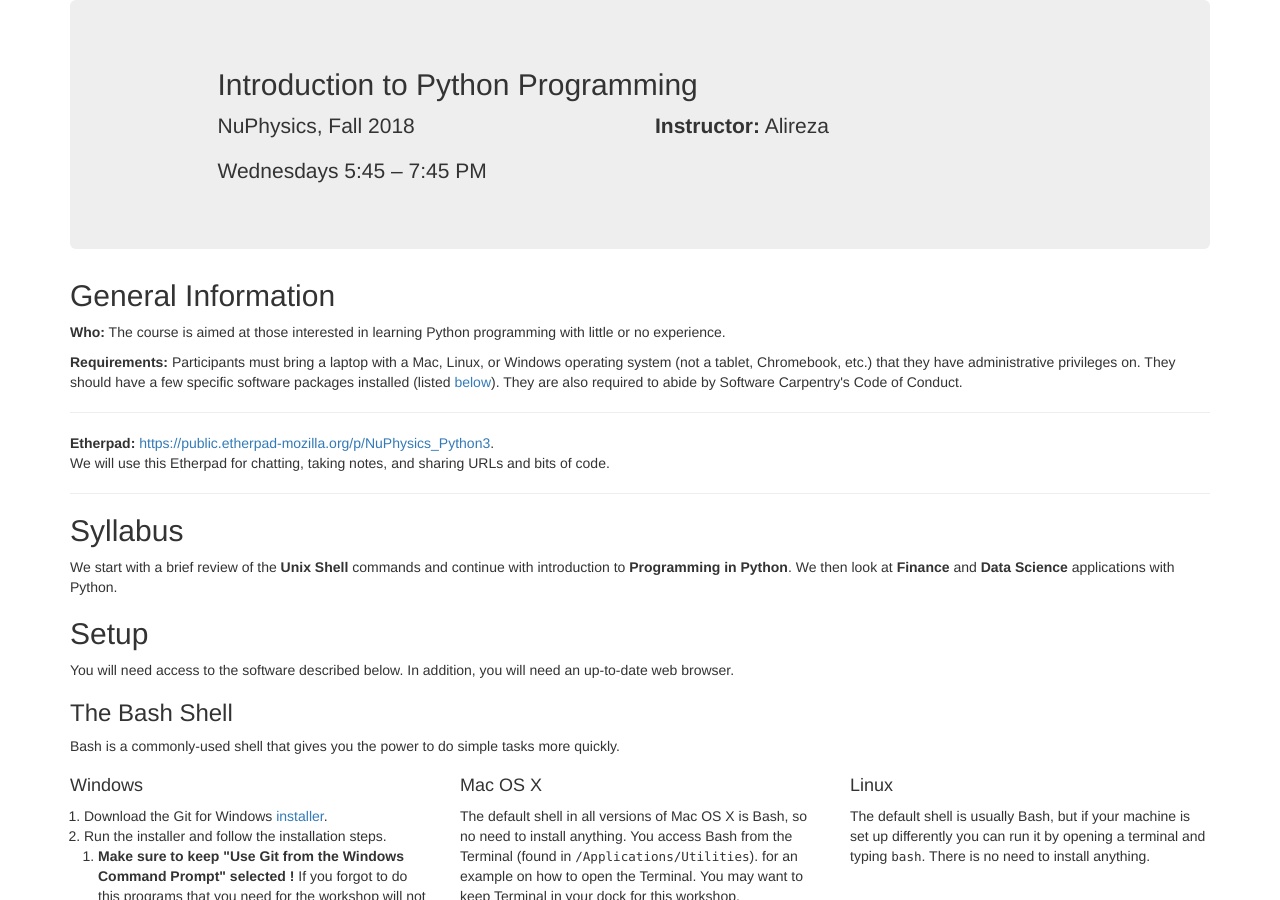
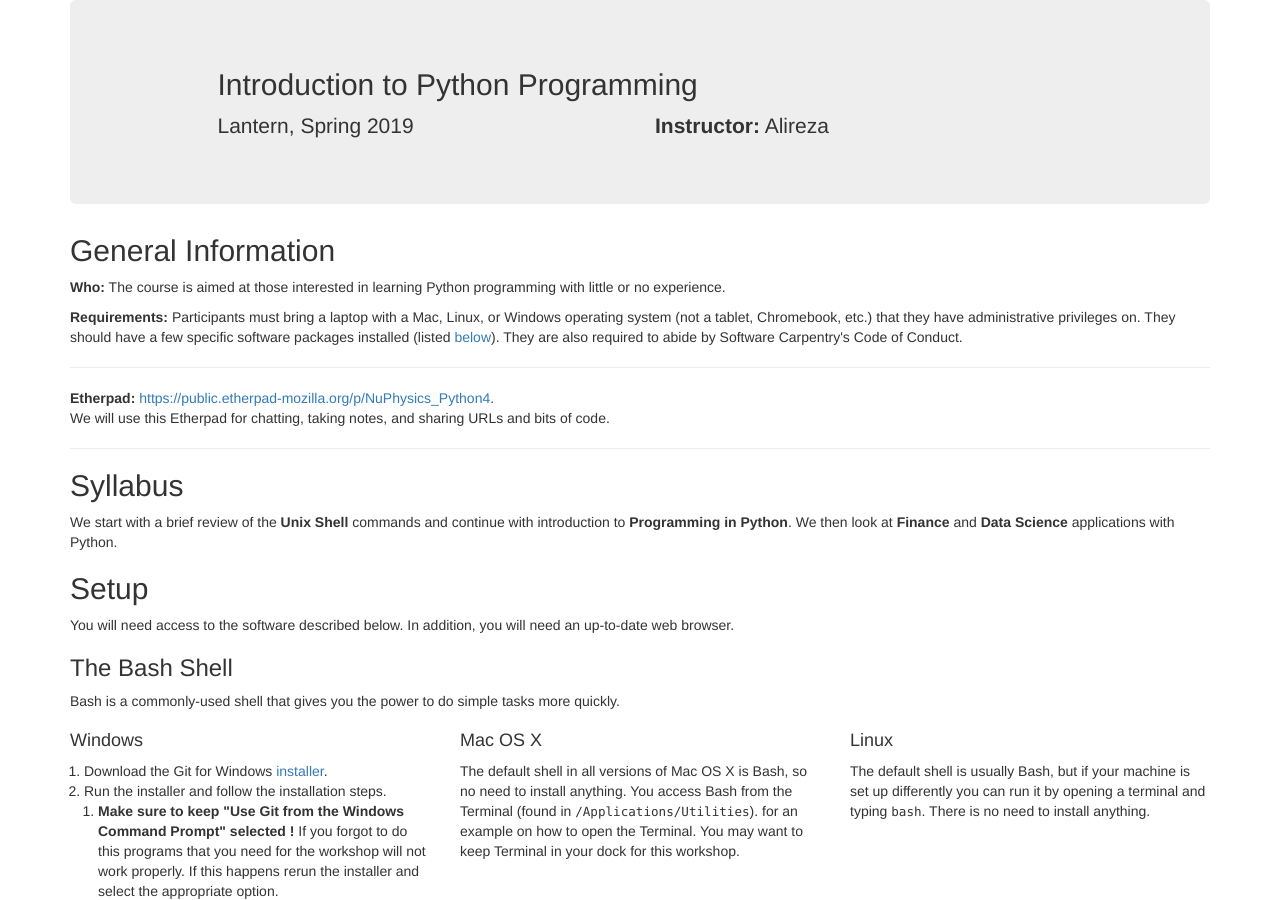
Before and after one commit to aliojjati/NuPhysics, a Jekyll site: the page built from index.html, in a window 1280 px wide and 900 px high. Built offline with Jekyll 4.4.1, drawn with Linux system fonts in a browser that asks for light colours.

Commit message:
Update index.html

```diff
--- a/index.html
+++ b/index.html
@@ -7,14 +7,14 @@ address: " Toronto, ON"      # full street address of workshop (e.g., "Room A, 1
 country: "ca"      # lowercase two-letter ISO country code such as "fr" (see https://en.wikipedia.org/wiki/ISO_3166-1)
 language: "en"      # lowercase two-letter ISO language code such as "fr" (see https://en.wikipedia.org/wiki/ISO_639-1)
 latlng: "49.284542,-123.111646"       # decimal latitude and longitude of workshop venue (e.g., "41.7901128,-87.6007318" - use http://www.latlong.net/)
-humandate: "NuPhysics, Fall 2018"    # human-readable dates for the workshop (e.g., "Feb 17-18, 2020")
-humantime: "Wednesdays 5:45 – 7:45 PM"    # human-readable times for the workshop (e.g., "9:00 am - 4:30 pm")
+humandate: "Lantern, Spring 2019"    # human-readable dates for the workshop (e.g., "Feb 17-18, 2020")
+humantime: #"Wednesdays 5:45 – 7:45 PM"    # human-readable times for the workshop (e.g., "9:00 am - 4:30 pm")
 #startdate: 2017-02-02      # machine-readable start date for the workshop in YYYY-MM-DD format like 2015-01-01
 #enddate: 2017-02-03        # machine-readable end date for the workshop in YYYY-MM-DD format like 2015-01-02
 instructor: ["Alireza"] # boxed, comma-separated list of instructors' names as strings, like ["Kay McNulty", "Betty Jennings", "Betty Snyder"]
 helper: #["Farhad Keramati"]     # boxed, comma-separated list of helpers' names, like ["Marlyn Wescoff", "Fran Bilas", "Ruth Lichterman"]
-#contact: ["alliojjati@gmail.com"]    # boxed, comma-separated list of contact email addresses for the host, lead instructor, or whoever else is handling questions, like ["marlyn.wescoff@example.org", "fran.bilas@example.org", "ruth.lichterman@example.org"]
-etherpad: "https://public.etherpad-mozilla.org/p/NuPhysics_Python3"           # optional: URL for the workshop Etherpad if there is one
+#contact: ["aliojjati@gmail.com"]    # boxed, comma-separated list of contact email addresses for the host, lead instructor, or whoever else is handling questions, like ["marlyn.wescoff@example.org", "fran.bilas@example.org", "ruth.lichterman@example.org"]
+etherpad: "https://public.etherpad-mozilla.org/p/NuPhysics_Python4"           # optional: URL for the workshop Etherpad if there is one
 eventbrite:           # optional: alphanumeric key for Eventbrite registration, e.g., "1234567890AB" (if Eventbrite is being used)
 ---
 
```
